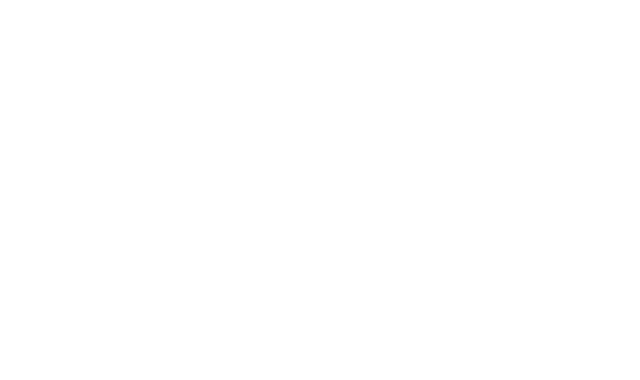
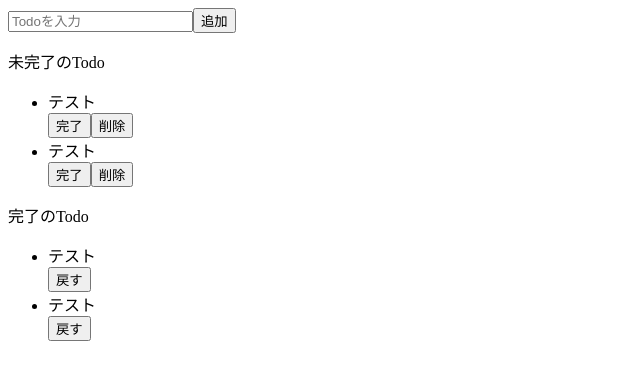
Before and after one commit to suugakusan/react_todo, a React (Create React App) app: page / in a window 1280 px wide. Shown: the top 380 px of the page, without its empty margins (0-640 px from the left). Built offline with nearby package versions, Linux system fonts and the light colour scheme.

Commit message:
事前準備

```diff
--- a/src/App.jsx
+++ b/src/App.jsx
@@ -2,5 +2,40 @@ import React from "react";
 import "./styles.css";
 
 export const App = () => {
-  return <div></div>;
+  return (
+    <>
+      <div>
+        <input placeholder="Todoを入力" />
+        <button>追加</button>
+      </div>
+      <div>
+        <p>未完了のTodo</p>
+        <ul>
+          <div>
+            <li>テスト</li>
+            <button>完了</button>
+            <button>削除</button>
+          </div>
+          <div>
+            <li>テスト</li>
+            <button>完了</button>
+            <button>削除</button>
+          </div>
+        </ul>
+      </div>
+      <div>
+        <p>完了のTodo</p>
+        <ul>
+          <div>
+            <li>テスト</li>
+            <button>戻す</button>
+          </div>
+          <div>
+            <li>テスト</li>
+            <button>戻す</button>
+          </div>
+        </ul>
+      </div>
+    </>
+  );
 };
```
